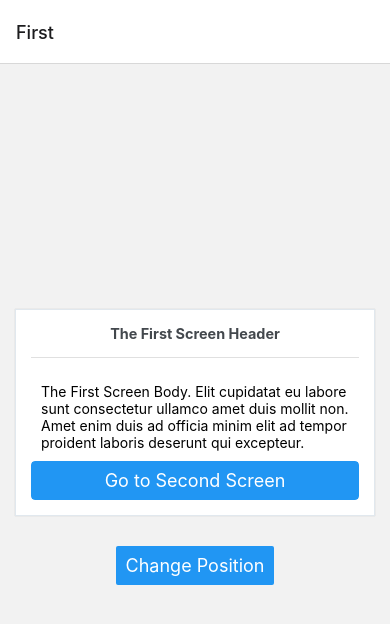
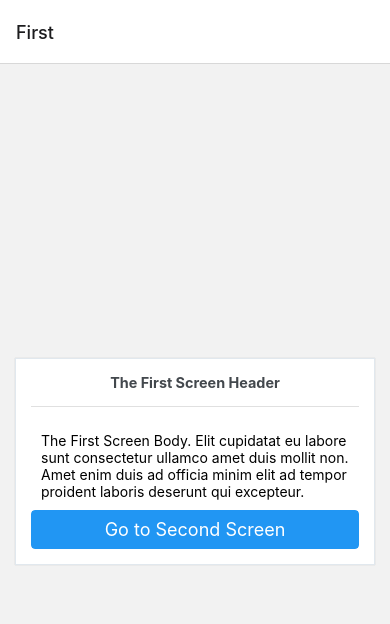
Before and after one commit to SteveGreenley/rn101, a React Native app: screen /First in a window 390 px wide. Shown: the top 624 px of the page. Built offline with nearby package versions, Linux system fonts and the light colour scheme.

Commit message:
removed state from step-5 FirstScreen example

```diff
--- a/src/screens/FirstScreen.tsx
+++ b/src/screens/FirstScreen.tsx
@@ -1,43 +1,24 @@
-import React, {useState} from 'react';
-import {View, StyleSheet, LayoutAnimation} from 'react-native';
+import React from 'react';
+import {View, StyleSheet} from 'react-native';
 import {useNavigation} from '@react-navigation/native';
 import MyCard from '../components/MyCard';
-import {Button} from '@rneui/themed';
 
-enum Position {
-  Top,
-  Middle,
-  Bottom,
-}
 
 const FirstScreen = (): JSX.Element => {
-  const [position, setPosition] = useState<Position>(Position.Middle);
   const {navigate} = useNavigation();
-  const positionStyle = positionStyles[position];
 
   const goToSecondScreen = () => {
     navigate('Second');
   };
 
-  const changePosition = () => {
-    LayoutAnimation.configureNext(LayoutAnimation.Presets.easeInEaseOut);
-    setPosition(prevPosition => {
-      const nextPosition = (prevPosition + 1) % 3;
-      return nextPosition;
-    });
-  };
-
   return (
-    <View style={[styles.container, positionStyle]}>
+    <View style={styles.container}>
       <MyCard
         headerText="The First Screen Header"
         bodyText="The First Screen Body. Elit cupidatat eu labore sunt consectetur ullamco amet duis mollit non. Amet enim duis ad officia minim elit ad tempor proident laboris deserunt qui excepteur."
         buttonText="Go to Second Screen"
         onPress={goToSecondScreen}
       />
-      <Button style={styles.buttonGap} onPress={changePosition}>
-        Change Position
-      </Button>
     </View>
   );
 };
@@ -62,10 +43,4 @@ const styles = StyleSheet.create({
   },
 });
 
-const positionStyles = {
-  [Position.Top]: styles.positionTop,
-  [Position.Middle]: styles.positionMiddle,
-  [Position.Bottom]: styles.positionBottom,
-};
-
 export default FirstScreen;
```
